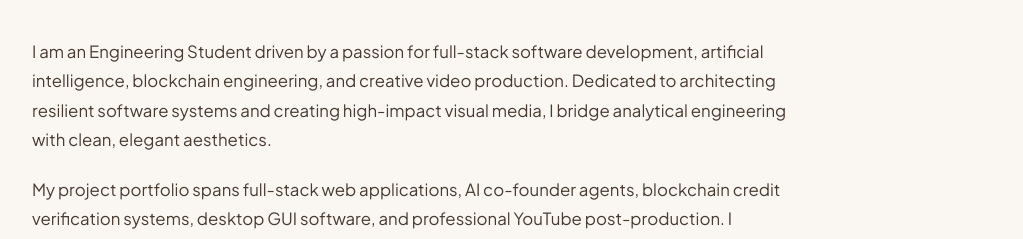
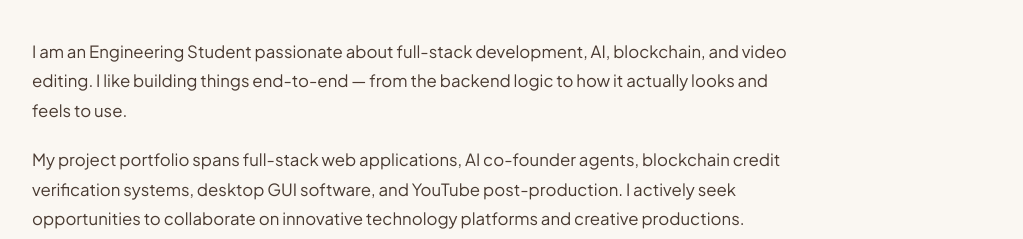
Before and after one commit to GillianRozario/my_portfolio, a plain HTML site: page index.html in a window 1280 px wide. Shown: the part 703-942 px from the top of the page, without its empty margins (128-1151 px from the left). Drawn offline with nearby package versions, Linux system fonts and the light colour scheme.

Commit message:
minor changes4

```diff
--- a/index.html
+++ b/index.html
@@ -94,10 +94,10 @@
                 </div>
                 <div class="about-content">
                     <p class="about-text">
-                        I am an Engineering Student driven by a passion for full-stack software development, artificial intelligence, blockchain engineering, and creative video production. Dedicated to architecting resilient software systems and creating high-impact visual media, I bridge analytical engineering with clean, elegant aesthetics.
+                        I am an Engineering Student passionate about full-stack development, AI, blockchain, and video editing. I like building things end-to-end — from the backend logic to how it actually looks and feels to use.
                     </p>
                     <p class="about-text">
-                        My project portfolio spans full-stack web applications, AI co-founder agents, blockchain credit verification systems, desktop GUI software, and professional YouTube post-production. I actively seek opportunities to collaborate on innovative technology platforms and creative productions.
+                        My project portfolio spans full-stack web applications, AI co-founder agents, blockchain credit verification systems, desktop GUI software, and YouTube post-production. I actively seek opportunities to collaborate on innovative technology platforms and creative productions.
                     </p>
                 </div>
             </div>
@@ -358,7 +358,7 @@
                     <span class="section-subtitle">Get In Touch</span>
                     <h2 class="contact-heading">Let's Work Together</h2>
                     <p class="contact-lead">
-                        I am currently open to engineering internships, full-stack development opportunities, and creative video editing projects. Feel free to connect directly.
+                        I am currently open to engineering internships, full-stack development opportunities, and video editing projects. Feel free to connect directly.
                     </p>
 
                     <div class="contact-methods">
```
